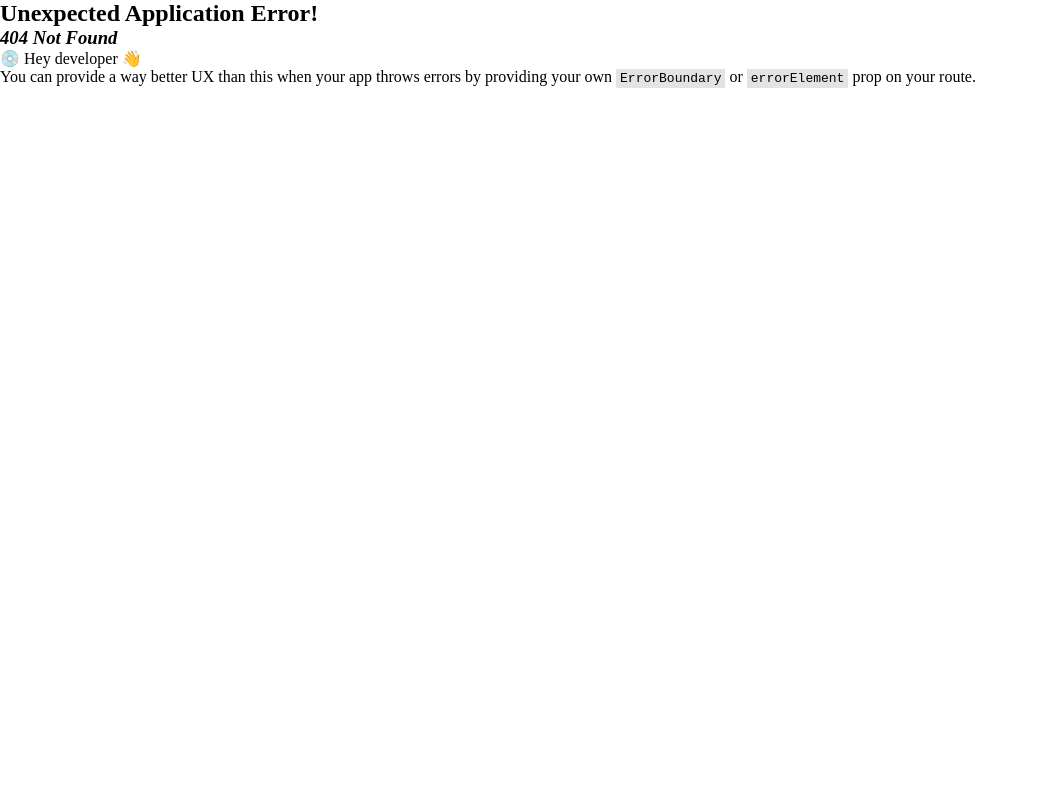
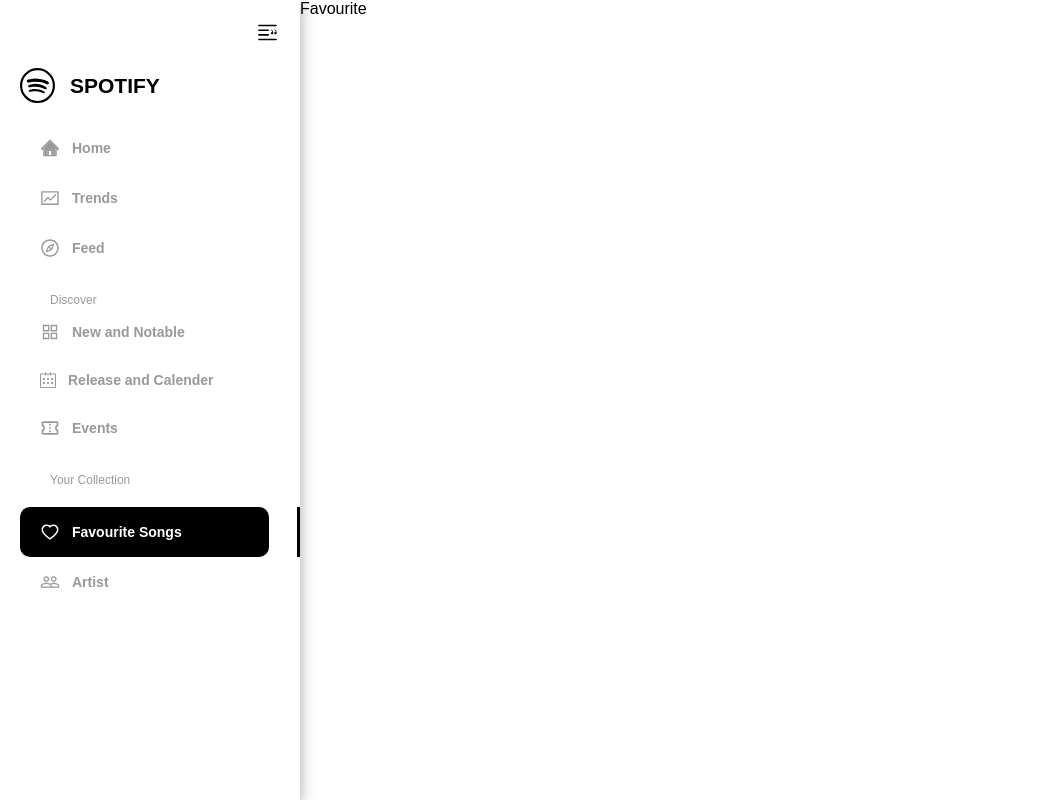
Before and after one commit to Nky237/Spotify_App-, a React (Vite) app: page /fav in a window 1280 px wide. Before the commit this address had no page. Shown: the whole page, without its empty margins (0-1038 px from the left). Built offline with nearby package versions, Linux system fonts and the light colour scheme.

Commit message:
added the icons

```diff
--- a/src/App.jsx
+++ b/src/App.jsx
@@ -8,14 +8,28 @@
 
 // LAYOUTS
 import RootLayout from './Layouts/RooLayout/RootLayout'
+
+// PAGES
 import Home from './Pages/Home'
 import Trends from './Pages/Trends'
+import Artist from './Pages/collection/Artist'
+import Favourite from './Pages/collection/Favourite'
+import Notable from './Pages/discover/Notable'
+import Release from './Pages/discover/Release'
+import Feed from './Pages/Feed'
+import Event from './Pages/discover/Event'
 
 const router = createBrowserRouter(
   createRoutesFromElements(
     <Route path='/' element={<RootLayout />}>
         <Route index element={<Home />} />
         <Route path='trend' element={<Trends />} />
+        <Route path='artist' element={<Artist />} />
+        <Route path='fav' element={<Favourite />} />
+        <Route path='new' element={<Notable />} />
+        <Route path='release' element={<Release />} />
+        <Route path='feed' element={<Feed />} />
+        <Route path='event' element={<Event />} />
     </Route>
 
   )
--- a/src/Layouts/RooLayout/Root.module.css
+++ b/src/Layouts/RooLayout/Root.module.css
@@ -2,6 +2,7 @@
     box-sizing: border-box;
     padding: 0;
     margin: 0;
+    font-family: sans-serif;
 }
 .rootlayout{
     min-height: 100vh;
@@ -9,37 +10,21 @@
 }
 .ham{
     display: flex;
-    justify-content: space-between;
+    justify-content: flex-end;
     padding: 20px 20px 20px 0px;
 }
-.color{
+.logo{
     display: flex;
-    gap: 10px;
-    display: none;
-}
-.one{
-    background-color: red;
+    align-items: center;
+    gap: 15px;
 }
 
-.two{
-    background-color: yellow;
-}
-.three{
-    background-color: green;
-}
-.color >span{
-    /* border: 1px solid white; */
-    height: 25px;
-    width: 25px;
-    border-radius: 50%;
-
-}
 .rootlayout nav{
     min-height: 100vh;
     background-color: white;
     color: black;
-    max-width: 25%;
-    font-size: 20px;
+    max-width: 30%;
+    font-size: 14px;
     padding-left: 20px;
     box-shadow: rgba(0, 0, 0, 0.35) 0px 5px 15px;
 }
@@ -50,38 +35,53 @@
     gap: 20px;
 }
 .rootlayout ul a{
-    color: black;
     text-decoration: none;
-    font-size: 17px;
+    font-size: 14px;
     display: flex;
-    gap: 20px;
+    gap: 12px;
     width: 90%;
     border-radius: 10px;
     margin: auto;
+    align-items: center;
+    font-weight: 600;
+    color: #99989A;
 }
+/* .rootlayout a:hover{
+    background-color: black;
+    color: white;
+} */
+
 .rootlayout ul >a li{
 list-style: none;
+
 }
 .rootlayout ul a.active{
     color: white;
     background-color: blue;
 }
 
+
 .discover >a{
  display: flex;
- gap: 25px;
+ gap: 12px;
  margin-top: 25px;
+ align-items: center;
 }
 .discover >a li{
     list-style: none;
 }
 .discover p{
-    padding-left: 20px;
+    padding-left: 30px;
+    margin: 0 0;
+    font-size: 12px;
+    color: #99989A;
+
 }
 section{
     color: black;
     width: 70%;
 }
+
 
 @media only screen and (max-width: 600px){
     .rootlayout a{
@@ -90,4 +90,7 @@
     .rootlayout a li, .discover p{
         display: none !important;
     }
+    .logo h1{
+        display: none;
+    }
 }
--- a/src/Layouts/RooLayout/RootLayout.jsx
+++ b/src/Layouts/RooLayout/RootLayout.jsx
@@ -1,80 +1,121 @@
 import React, { useEffect, useState } from 'react'
 import { NavLink, Outlet } from 'react-router-dom'
 import Root from '../RooLayout/Root.module.css'
-import { AiOutlineHome } from 'react-icons/ai';
-import { GiHamburgerMenu } from 'react-icons/gi';
+import { AiOutlineFund,AiOutlineHome, AiTwotoneHome, AiOutlineMenuUnfold,
+    AiOutlineCompass, AiOutlineAppstore, AiOutlineHeart
+} from "react-icons/ai";
+import { SlCalender, SlSocialSpotify } from "react-icons/sl"
+import { MdPeopleOutline } from "react-icons/md"
+import { BsBlockquoteRight } from "react-icons/bs"
+import { MdOutlineConfirmationNumber } from "react-icons/md"
 
 const RootLayout = () => {
     const [toggle, setToggle] = useState(false)
     const Open = ()=>{
         setToggle(!toggle)
     }
-    const [color, setColor] = useState('#F4F5FE')
-    const BgColor = (color)=>{
-      setColor(color)
-    }
-    useEffect(()=>{
-        document.body.style.backgroundColor = color
-    }, [color])
+
   return (
     <div className={Root.rootlayout}>
         <nav style={{width: toggle ? '100px': '300px' }}>
-            <div className={Root.ham}>
-                <div className={Root.color}>
-                    <span className={Root.one} onClick={()=>{BgColor('red')}}></span>
-                    <span className={Root.two} onClick={()=>{BgColor('yellow')}}></span>
-                    <span className={Root.three} onClick={()=>{BgColor('green')}}></span>
-                </div>
+            <div className={Root.ham} style={{flexDirection: toggle ? 'column': 'row'}}>
                 <div className="harmburger">
-                    <GiHamburgerMenu onClick={Open} />
+                    <BsBlockquoteRight fontSize={'25'} onClick={Open} />
                 </div>
             </div>
-            <div className="logo">SPOTIFY</div>
+            <div className={Root.logo} >
+                <SlSocialSpotify fontSize={'35'} />
+                <h1 style={{display: toggle ? 'none': 'block'}}>SPOTIFY</h1>
+            </div>
             <ul>
 
                 <div>
+                <NavLink to ='/'
+                style={{backgroundColor:'white', width:'100%',
+                borderRadius:'0px', padding: '0'
+                }}
+                >
                 <NavLink to='/'>
-                    <AiOutlineHome />
+                    <AiTwotoneHome fontSize={'20'} />
                     <li style={{display: toggle ? 'none': 'block'}}>Home</li>
+                    </NavLink>
                 </NavLink>
+                <NavLink to='trend'
+                style={{backgroundColor:'white', width:'100%',
+                borderRadius:'0px', padding: '0'
+                }}
+                >
                  <NavLink to='trend'>
-                    <AiOutlineHome />
+                    <AiOutlineFund fontSize={'20'}/>
                     <li style={{display: toggle ? 'none': 'block'}}>Trends</li>
                 </NavLink>
+                </NavLink>
+                <NavLink to ='feed'
+                style={{backgroundColor:'white', width:'100%',
+                borderRadius:'0px', padding: '0'
+                }}
+                >
                 <NavLink to='feed'>
-                         <AiOutlineHome />
+                         <AiOutlineCompass fontSize={'20'}/>
                     <li style={{display: toggle ? 'none': 'block'}}>Feed</li>
+                </NavLink>
                 </NavLink>
                 </div>
                 <main className={Root.discover}>
                     <p style={{display: toggle ? 'none': 'block'}}>Discover</p>
+                    <NavLink to ='new'
+                style={{backgroundColor:'white', width:'100%',
+                borderRadius:'0px', padding: '0'
+                }}
+                >
                     <NavLink to='new'>
-                         <AiOutlineHome />
+                         <AiOutlineAppstore fontSize={'20'}/>
                         <li style={{display: toggle ? 'none': 'block'}}>New and Notable</li>
                     </NavLink>
+                 </NavLink>
+                       <NavLink to ='release'
+                style={{backgroundColor:'white', width:'100%',
+                borderRadius:'0px', padding: '0'
+                }}
+                >
                     <NavLink to='release'>
-                         <AiOutlineHome />
+                         <SlCalender fontSize={'16'}/>
                         <li style={{display: toggle ? 'none': 'block'}}>Release and Calender</li>
                     </NavLink>
-
+                    </NavLink>
+                <NavLink to ='event'
+                style={{backgroundColor:'white', width:'100%',
+                borderRadius:'0px', padding: '0'
+                }}
+                >
                     <NavLink to='event'>
-                         <AiOutlineHome />
+                         <MdOutlineConfirmationNumber fontSize={'20'}/>
                         <li style={{display: toggle ? 'none': 'block'}}>Events</li>
+                    </NavLink>
                     </NavLink>
 
                 </main>
                 <main className={Root.discover}>
                     <p style={{display: toggle ? 'none': 'block'}}>Your Collection</p>
-
+                    <NavLink to ='fav'
+                style={{backgroundColor:'white', width:'100%',
+                borderRadius:'0px', padding: '0'
+                }}
+                >
                     <NavLink to='fav'>
-                        <AiOutlineHome />
+                        <AiOutlineHeart fontSize={'20'}/>
                         <li style={{display: toggle ? 'none': 'block'}}>Favourite Songs</li>
                     </NavLink>
-
-
+                 </NavLink>
+                    <NavLink to ='artist'
+                style={{backgroundColor:'white', width:'100%',
+                borderRadius:'0px', padding: '0'
+                }}
+                >
                     <NavLink to='artist'>
-                        <AiOutlineHome />
+                        <MdPeopleOutline fontSize={'20'}/>
                         <li style={{display: toggle ? 'none': 'block'}}>Artist</li>
+                    </NavLink>
                     </NavLink>
 
                 </main>
--- /dev/null
+++ b/src/Pages/Feed.jsx
@@ -0,0 +1,9 @@
+import React from 'react'
+
+const Feed = () => {
+  return (
+    <div>Feed</div>
+  )
+}
+
+export default Feed
--- /dev/null
+++ b/src/Pages/collection/Artist.jsx
@@ -0,0 +1,9 @@
+import React from 'react'
+
+const Artist = () => {
+  return (
+    <div>Artist</div>
+  )
+}
+
+export default Artist
--- /dev/null
+++ b/src/Pages/collection/Favourite.jsx
@@ -0,0 +1,9 @@
+import React from 'react'
+
+const Favourite = () => {
+  return (
+    <div>Favourite</div>
+  )
+}
+
+export default Favourite
--- /dev/null
+++ b/src/Pages/discover/Event.jsx
@@ -0,0 +1,9 @@
+import React from 'react'
+
+const Event = () => {
+  return (
+    <div>Event</div>
+  )
+}
+
+export default Event
--- /dev/null
+++ b/src/Pages/discover/Notable.jsx
@@ -0,0 +1,9 @@
+import React from 'react'
+
+const Notable = () => {
+  return (
+    <div>Notable</div>
+  )
+}
+
+export default Notable
--- /dev/null
+++ b/src/Pages/discover/Release.jsx
@@ -0,0 +1,9 @@
+import React from 'react'
+
+const Release = () => {
+  return (
+    <div>Release</div>
+  )
+}
+
+export default Release
--- a/src/index.css
+++ b/src/index.css
@@ -1,9 +1,14 @@
 a{
-  padding: 10px 30px;
+  padding: 15px 20px;
   margin: 0px !important;
+  border: none;
 }
 a.active{
   color: white !important;
   background-color: black;
-
+  border-right: 3px solid black;
 }
+p ~ a.active{
+margin-top: 20px !important;
+display: inline-block;
+}
```
